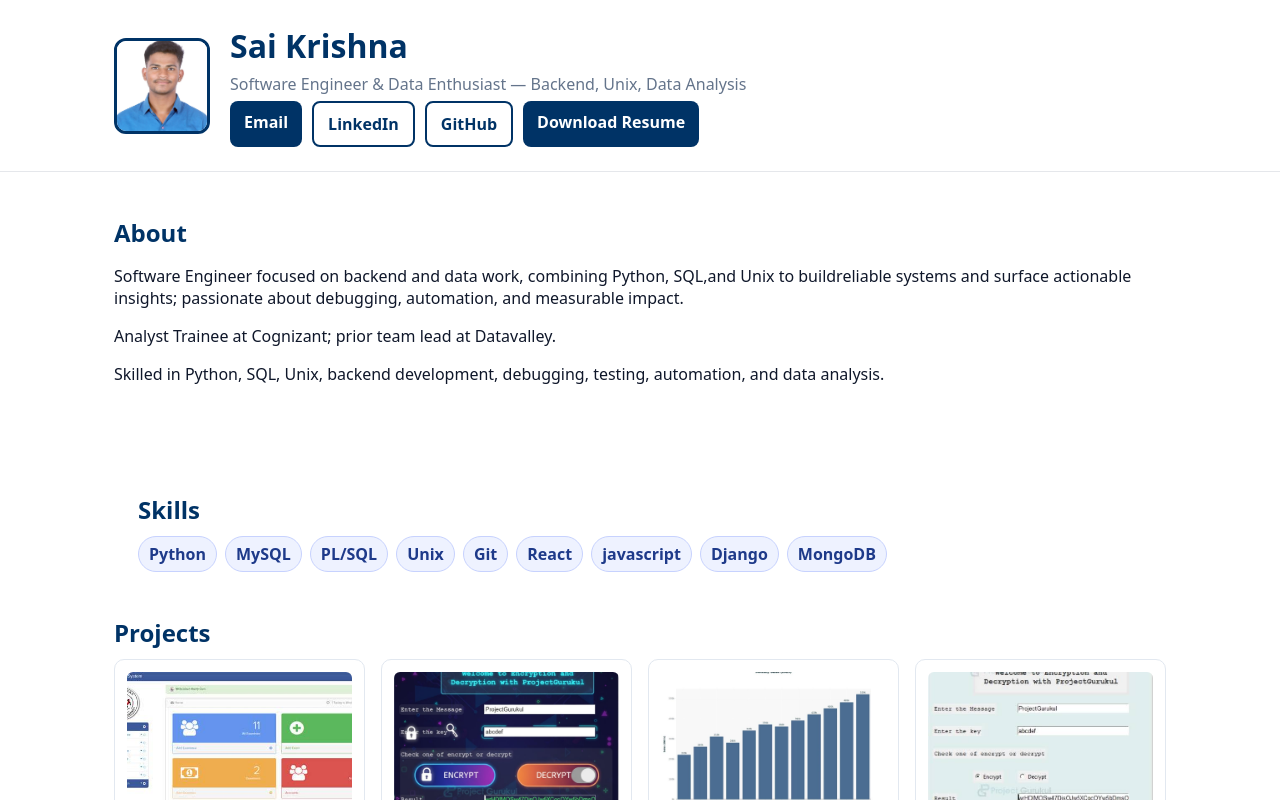
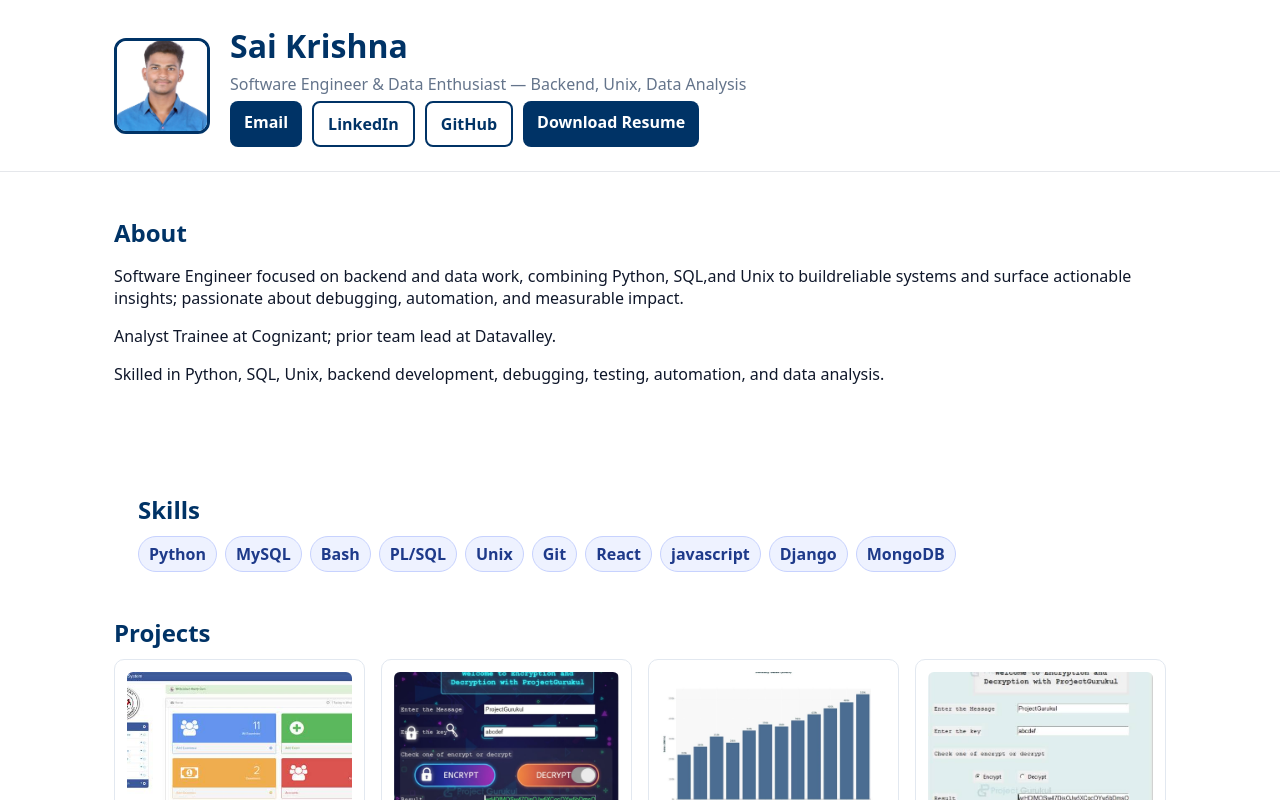
Before and after one commit to Mirthinti/sai-krishnas, a React (Vite) app: page / in a window 1280 px wide. Shown: the top 800 px of the page. Built offline with nearby package versions, Linux system fonts and the light colour scheme.

Commit message:
Update App.jsx

```diff
--- a/src/App.jsx
+++ b/src/App.jsx
@@ -31,6 +31,7 @@ export default function App() {
     <div className="skills">
       <span className="badge">Python</span>
         <span className="badge">MySQL</span>
+      <span className="badge">Bash</span>
       <span className="badge">PL/SQL</span>
       <span className="badge">Unix</span>
       <span className="badge">Git</span>
```
